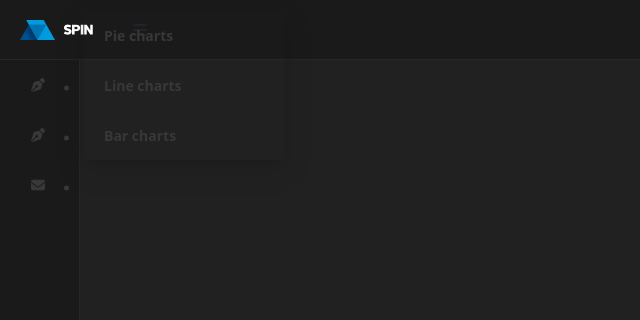
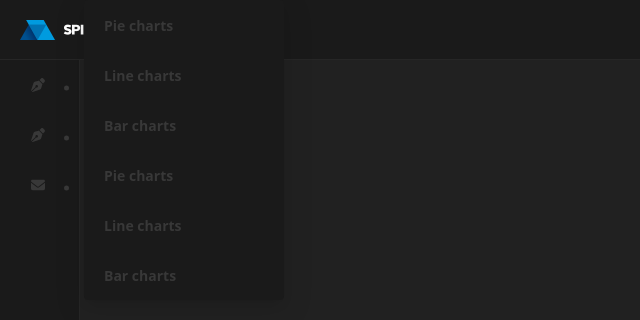
Before and after one commit to eMercedes/spin-v2, a React (Create React App) app: page / in a window 1280 px wide. Both pictures are taken after a click on the link "Charts". Shown: the top 320 px of the page, without its empty margins (0-640 px from the left). Built offline with nearby package versions, Linux system fonts and the light colour scheme.

Commit message:
fix: update sub menu background style

```diff
--- a/src/components/sidebar/Sidebar.scss
+++ b/src/components/sidebar/Sidebar.scss
@@ -18,7 +18,7 @@
             }
         }
         .ps-submenu-content {
-            background-color: unset;
+            background-color: $background;
         }
     }
 }
--- a/src/components/sidebar/index.tsx
+++ b/src/components/sidebar/index.tsx
@@ -17,6 +17,9 @@ const SpinSide = () => {
                     <MenuItem> Pie charts</MenuItem>
                     <MenuItem> Line charts</MenuItem>
                     <MenuItem> Bar charts</MenuItem>
+                    <MenuItem> Pie charts</MenuItem>
+                    <MenuItem> Line charts</MenuItem>
+                    <MenuItem> Bar charts</MenuItem>
                 </SubMenu>
                 <SubMenu icon={<FontAwesomeIcon icon={faPenNib} />} label='Maps'>
                     <MenuItem> Google maps</MenuItem>
```
